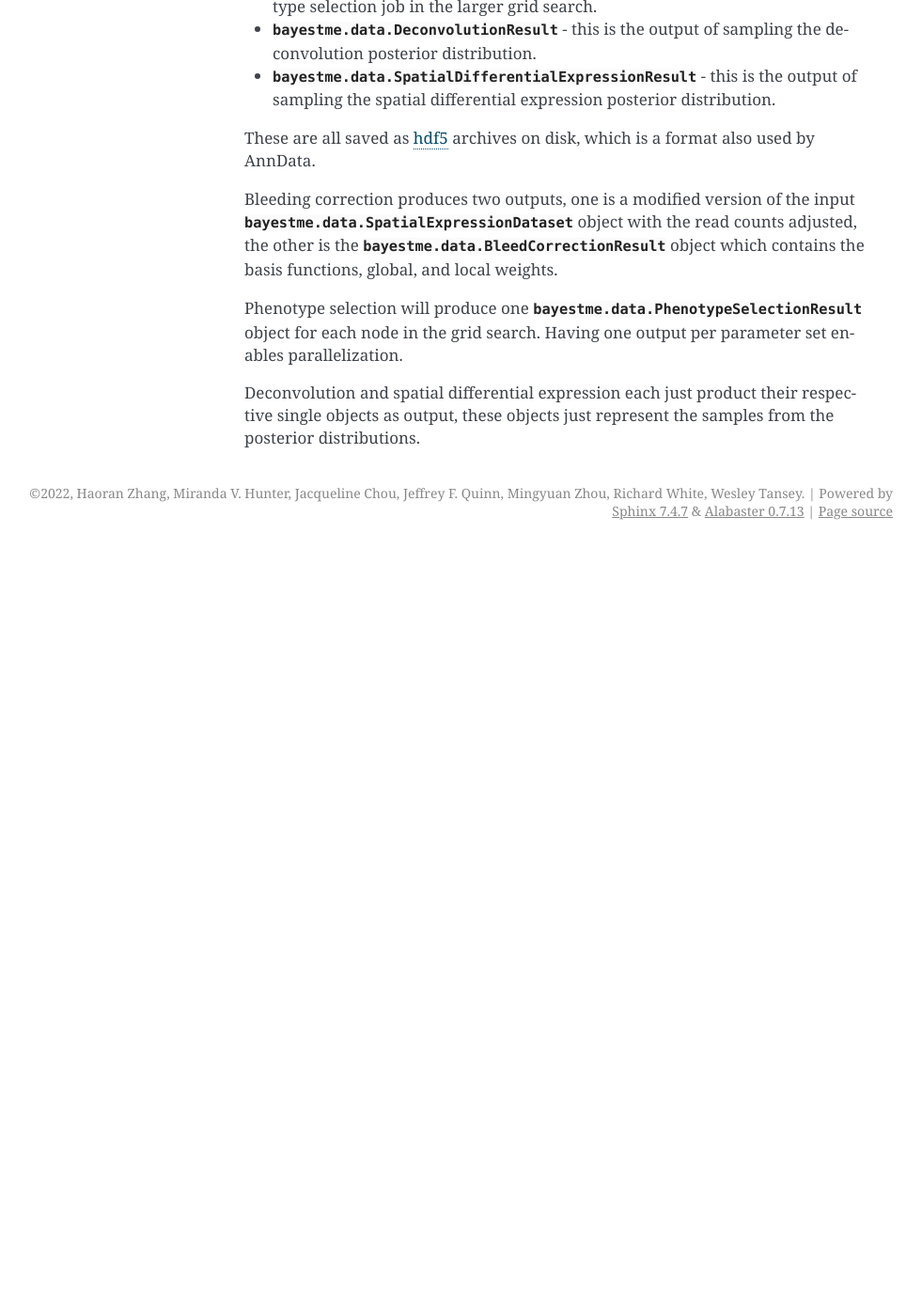
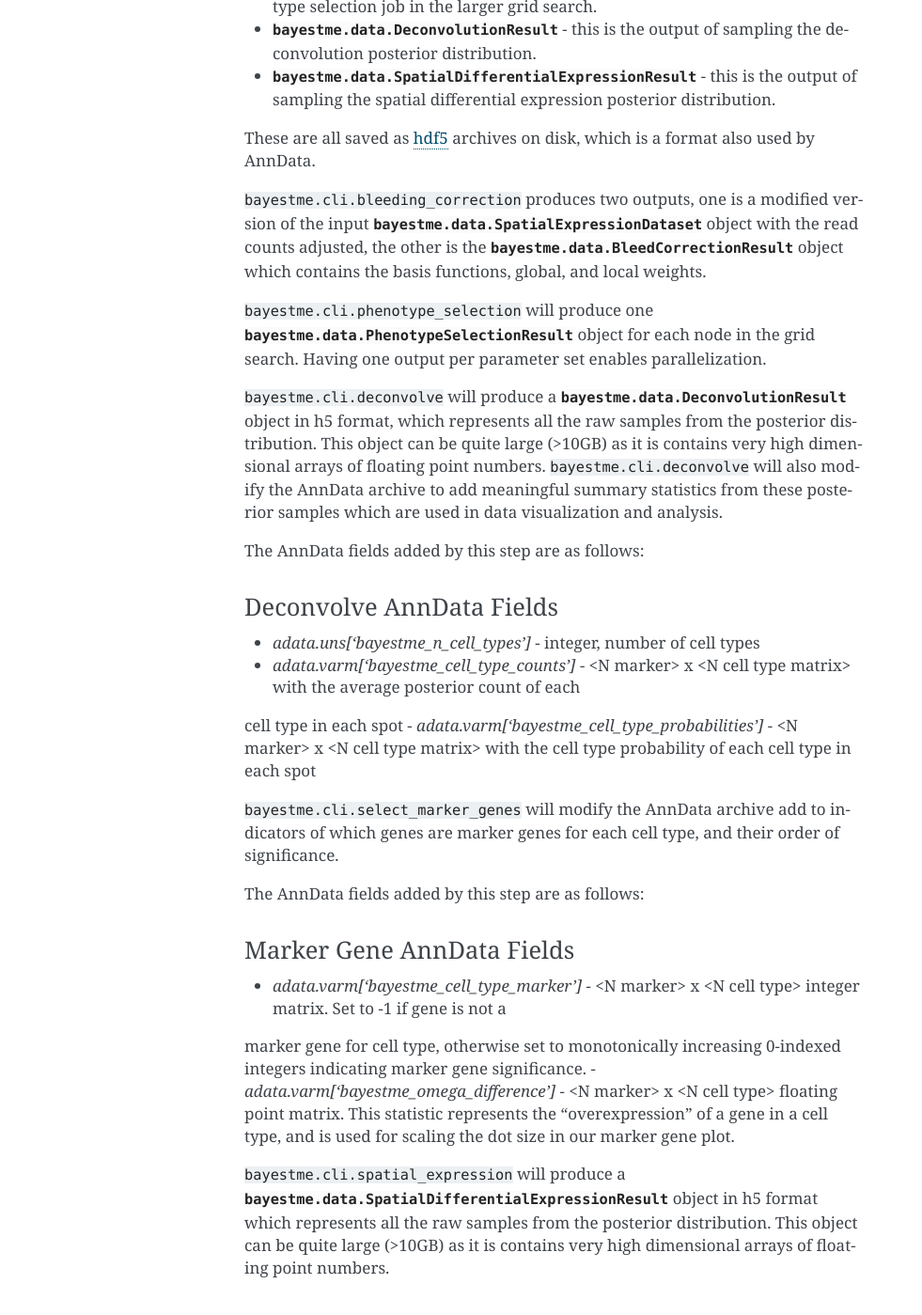
Before and after one commit to tansey-lab/bayestme, a Sphinx documentation site: the page built from docs/data_format.rst, in a window 1280 px wide and 1400 px high, scrolled down 822 px. Shown: the whole window at 94% size, without its empty margins (160-1141 px from the left). Built offline with Sphinx 7.4.7, drawn with Linux system fonts in a browser that asks for light colours; pages that are not in the unit, such as notebooks, are missing from menus; cross-references to code outside the pages are shown as plain code; before the commit the page ends 1405 px from its top, so only the background shows below that; some of the changed text lies outside the part shown.

```diff
--- a/docs/data_format.rst
+++ b/docs/data_format.rst
@@ -32,13 +32,46 @@ There are 4 high level data classes that represent the outputs of the 4 steps:
 
 These are all saved as `hdf5 <https://en.wikipedia.org/wiki/Hierarchical_Data_Format>`_ archives on disk, which is a format also used by AnnData.
 
-Bleeding correction produces two outputs, one is a modified version of the input
+:py:module:`bayestme.cli.bleeding_correction` produces two outputs, one is a modified version of the input
 :py:class:`bayestme.data.SpatialExpressionDataset` object with the read counts adjusted,
 the other is the :py:class:`bayestme.data.BleedCorrectionResult` object which contains the basis functions,
 global, and local weights.
 
-Phenotype selection will produce one :py:class:`bayestme.data.PhenotypeSelectionResult` object for each node in the grid search.
-Having one output per parameter set enables parallelization.
+:py:module:`bayestme.cli.phenotype_selection` will produce one :py:class:`bayestme.data.PhenotypeSelectionResult` object
+for each node in the grid search. Having one output per parameter set enables parallelization.
 
-Deconvolution and spatial differential expression each just product their respective single objects as output,
-these objects just represent the samples from the posterior distributions.
+:py:module:`bayestme.cli.deconvolve` will produce a :py:class:`bayestme.data.DeconvolutionResult` object in h5 format,
+which represents all the raw samples from the posterior distribution.
+This object can be quite large (>10GB) as it is contains very high dimensional arrays of floating point numbers.
+:py:module:`bayestme.cli.deconvolve` will also modify the AnnData archive to add meaningful summary statistics
+from these posterior samples which are used in data visualization and analysis.
+
+The AnnData fields added by this step are as follows:
+
+Deconvolve AnnData Fields
+^^^^^^^^^^^^^^^^^^^^^^^^^
+
+- `adata.uns['bayestme_n_cell_types']` - integer, number of cell types
+- `adata.varm['bayestme_cell_type_counts']` - <N marker> x <N cell type matrix> with the average posterior count of each
+cell type in each spot
+- `adata.varm['bayestme_cell_type_probabilities']` - <N marker> x <N cell type matrix> with the cell type probability of each
+cell type in each spot
+
+
+:py:module:`bayestme.cli.select_marker_genes` will modify the AnnData archive add to indicators of which genes are
+marker genes for each cell type, and their order of significance.
+
+The AnnData fields added by this step are as follows:
+
+Marker Gene AnnData Fields
+^^^^^^^^^^^^^^^^^^^^^^^^^^
+
+- `adata.varm['bayestme_cell_type_marker']` - <N marker> x <N cell type> integer matrix. Set to -1 if gene is not a
+marker gene for cell type, otherwise set to monotonically increasing 0-indexed integers indicating marker gene
+significance.
+- `adata.varm['bayestme_omega_difference']` - <N marker> x <N cell type> floating point matrix. This statistic
+represents the "overexpression" of a gene in a cell type, and is used for scaling the dot size in our marker gene plot.
+
+:py:module:`bayestme.cli.spatial_expression` will produce a :py:class:`bayestme.data.SpatialDifferentialExpressionResult`
+object in h5 format which represents all the raw samples from the posterior distribution.
+This object can be quite large (>10GB) as it is contains very high dimensional arrays of floating point numbers.
```
Also changed, not shown: 3 other files.
